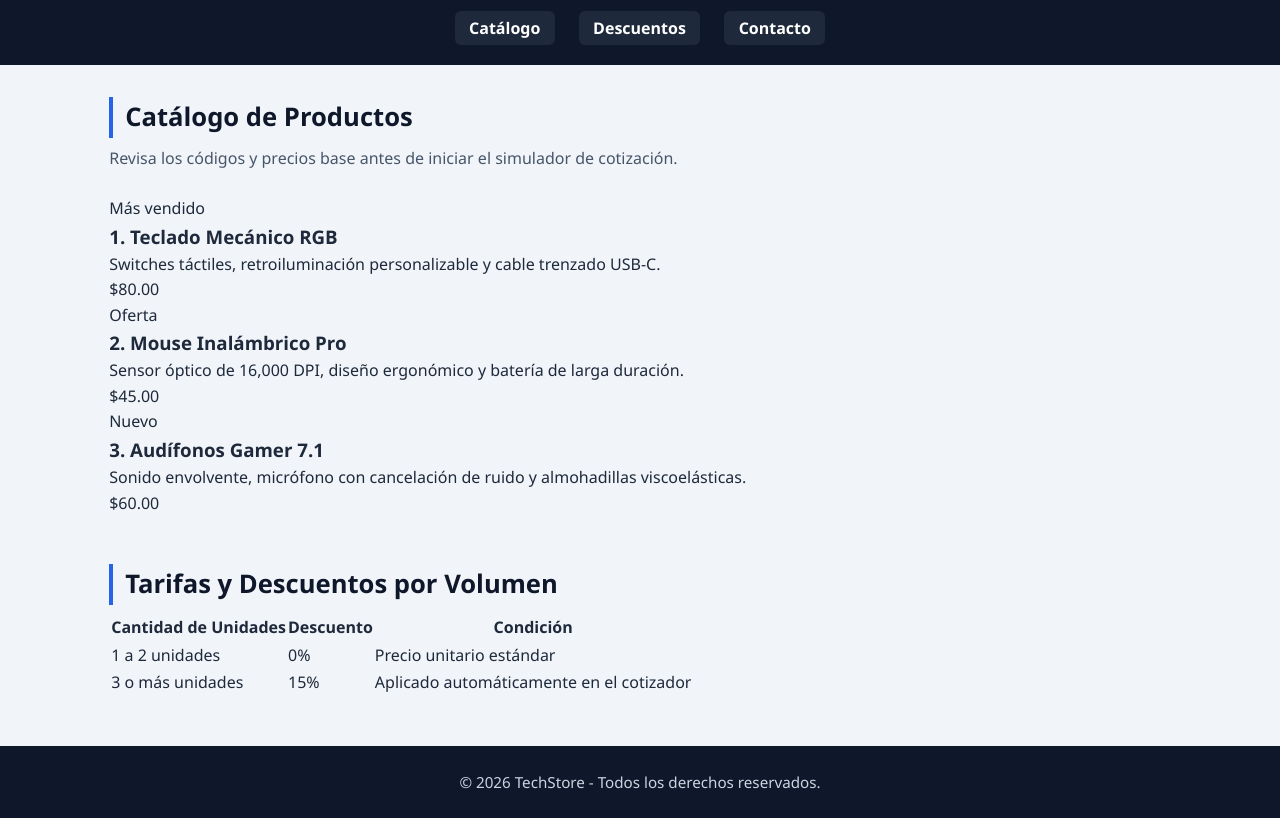
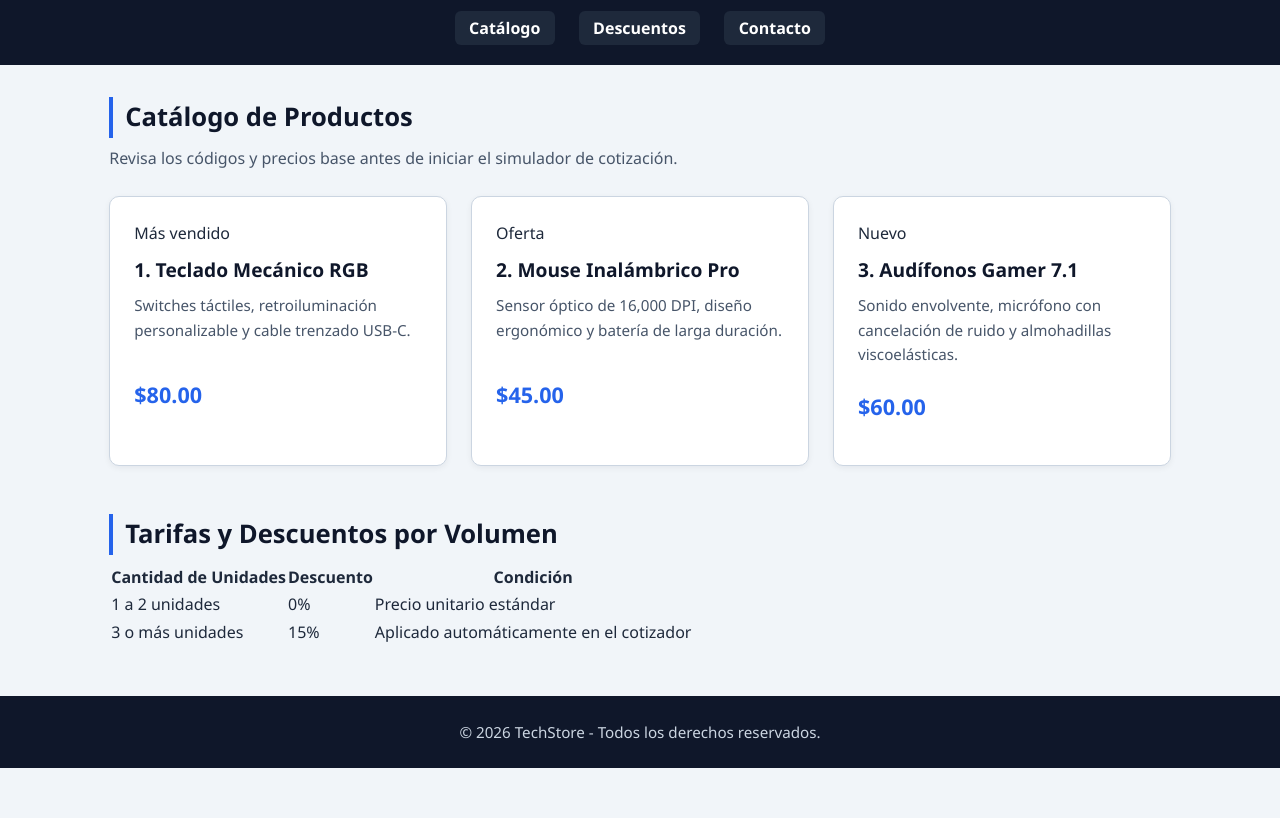
Before and after one commit to MattOso182/G1_EvaluacionPractica, a plain HTML site: page index.html in a window 1280 px wide. Shown: the part 122-940 px from the top of the page. After the commit the page ends 890 px from the top, so only its background shows below. Drawn offline with Linux system fonts and the light colour scheme.

Commit message:
feat: maquetar tarjetas de catalogo con CSS Grid

```diff
--- a/styles.css
+++ b/styles.css
@@ -1,3 +1,4 @@
+/* Variables de color */
 :root {
   --color-primario: #0f172a;
   --color-secundario: #1e293b;
@@ -21,6 +22,7 @@ body {
   color: var(--color-texto);
   line-height: 1.6;
 }
+/* Estilos generales */
   header {
   background-color: var(--color-primario);
   color: #ffffff;
@@ -88,3 +90,42 @@ footer {
   margin-top: 3rem;
   font-size: 0.95rem;
 }
+/*Maqueta de catálogo de productos*/
+
+.catalogo-grid {
+  display: grid;
+  grid-template-columns: repeat(auto-fit, minmax(280px, 1fr));
+  gap: 1.5rem;
+  align-items: stretch;
+}
+
+.tarjeta {
+  background-color: var(--color-superficie);
+  border: 1px solid var(--color-borde);
+  border-radius: 10px;
+  padding: 1.5rem;
+  display: flex;
+  flex-direction: column;
+  justify-content: space-between;
+  box-shadow: 0 2px 6px rgba(15, 23, 42, 0.06);
+}
+
+.tarjeta h3 {
+  font-size: 1.2rem;
+  color: var(--color-primario);
+  margin: 0.5rem 0;
+}
+
+.tarjeta p {
+  color: var(--color-texto-suave);
+  font-size: 0.95rem;
+  margin-bottom: 1rem;
+  flex-grow: 1;
+}
+
+.tarjeta .precio {
+  font-size: 1.35rem;
+  font-weight: 700;
+  color: var(--color-acento);
+  margin-top: 0.5rem;
+}
```
